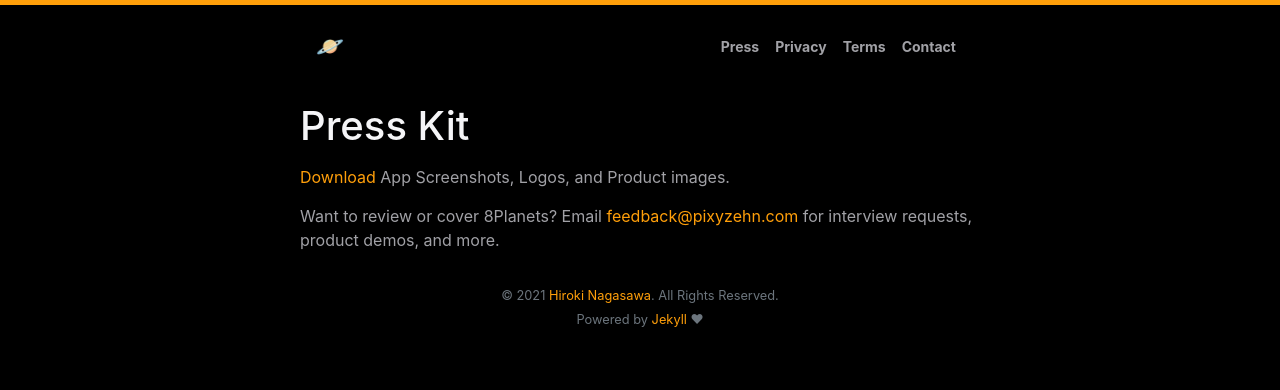
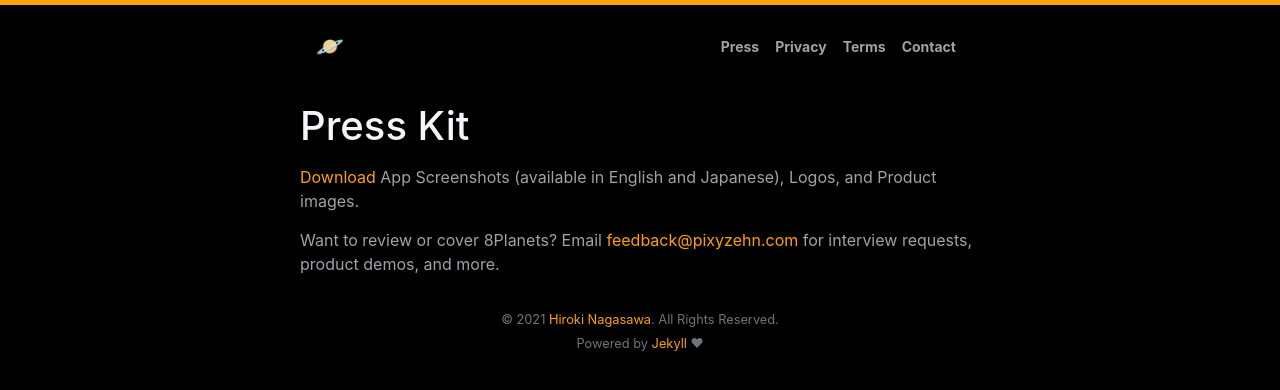
Before and after one commit to bluecometlabs/8planets.app, a Jekyll site: the page built from pages/press.md, in a window 1280 px wide. Shown: the top 390 px of the page. Built offline with Jekyll 4.4.1, drawn with Linux system fonts in a browser that asks for light colours.

Commit message:
Update press page

```diff
--- a/_includes/press.html
+++ b/_includes/press.html
@@ -1,5 +1,5 @@
 <div class="apps-main">
     <h1>Press Kit</h1>
-    <p><a href="../assets/presskit.zip" download="8Planets Press Kit.zip">Download</a> App Screenshots, Logos, and Product images.</p>
+    <p><a href="../assets/presskit.zip" download="8Planets Press Kit.zip">Download</a> App Screenshots (available in English and Japanese), Logos, and Product images.</p>
     <p>Want to review or cover 8Planets? Email <a href="mailto:feedback@pixyzehn.com">feedback@pixyzehn.com</a> for interview requests, product demos, and more.</p>
 </div>
```
